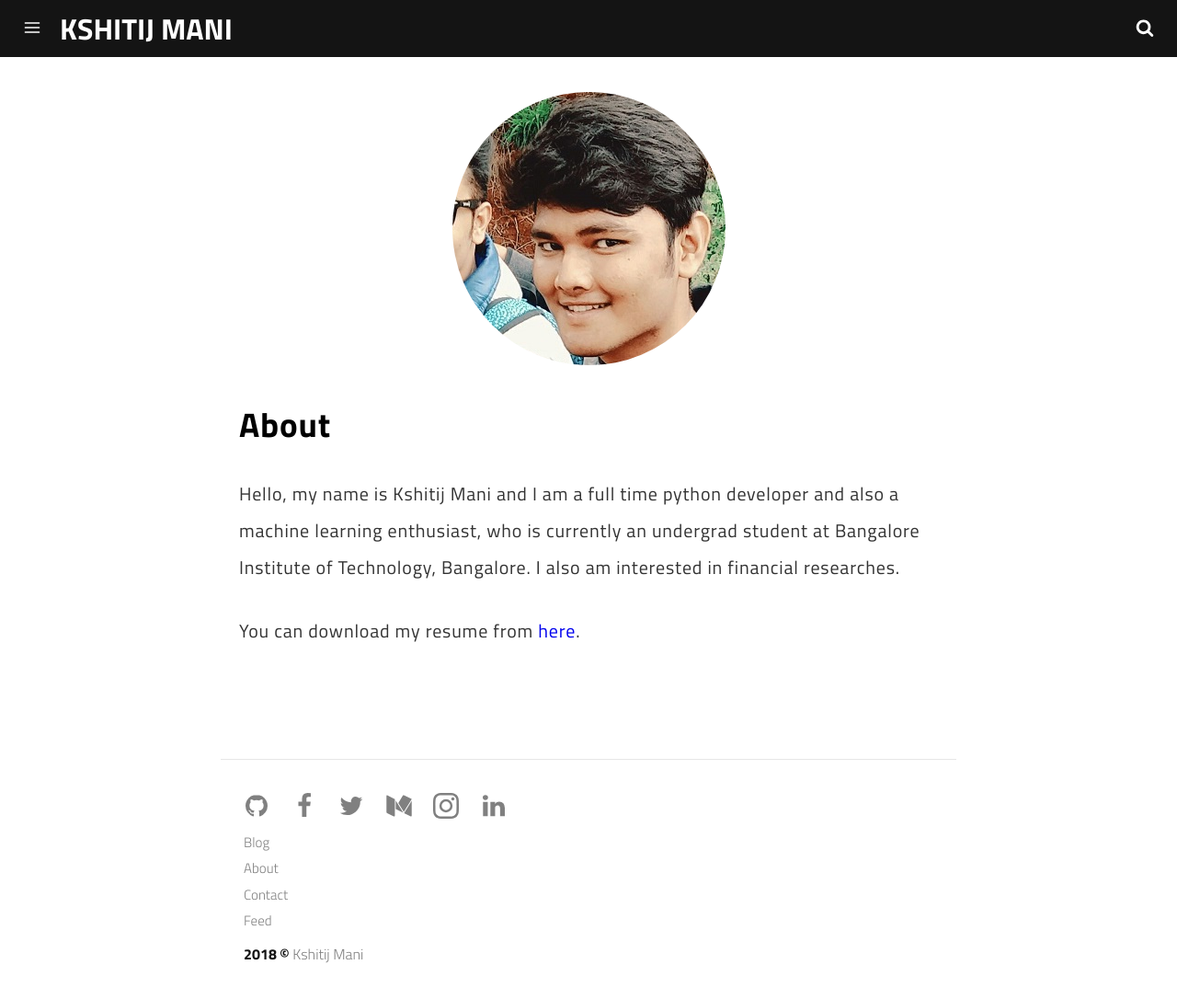
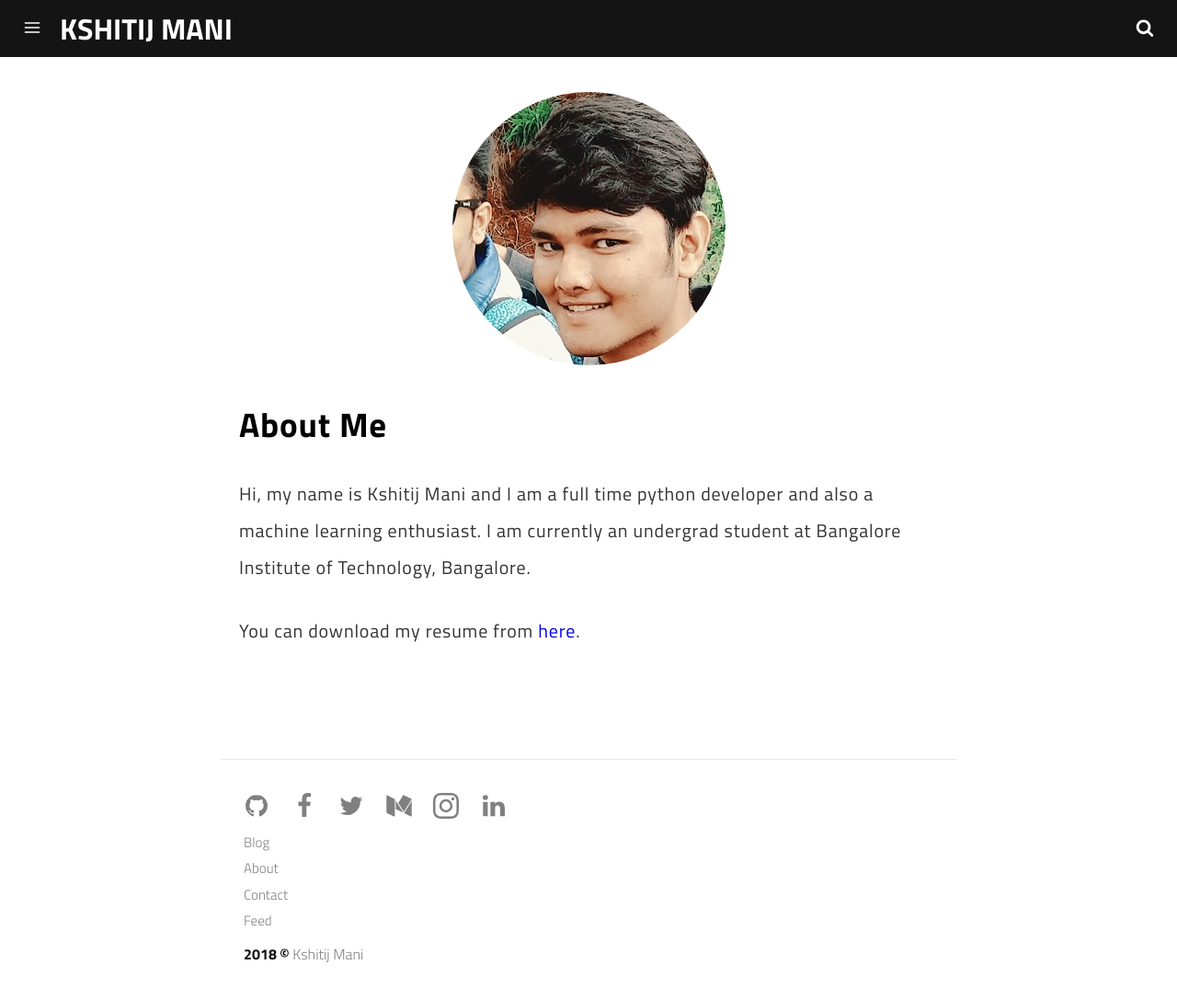
Before and after one commit to manikshitij/manikshitij.github.io, a Jekyll site: the page built from about.md, in a window 1280 px wide and 1086 px high. Shown: the whole window at 92% size. Built offline with Jekyll 4.4.1, drawn with Linux system fonts in a browser that asks for light colours.

Commit message:
modified about.md

```diff
--- a/about.md
+++ b/about.md
@@ -7,11 +7,10 @@ permalink: /about/
 
 <img itemprop="image" class="img-rounded" src="/assets/img/pic.png" alt="Kshitij Mani">
 
-## About
+## About Me
 
-Hello, my name is Kshitij Mani and I am a full time python developer and
-also a machine learning enthusiast, who is currently an undergrad student
-at Bangalore Institute of Technology, Bangalore. I also am interested in
-financial researches.
+Hi, my name is Kshitij Mani and I am a full time python developer and
+also a machine learning enthusiast. I am currently an undergrad student
+at Bangalore Institute of Technology, Bangalore.
 
 You can download my resume from <a href="/assets/resume.pdf">here</a>.
```
